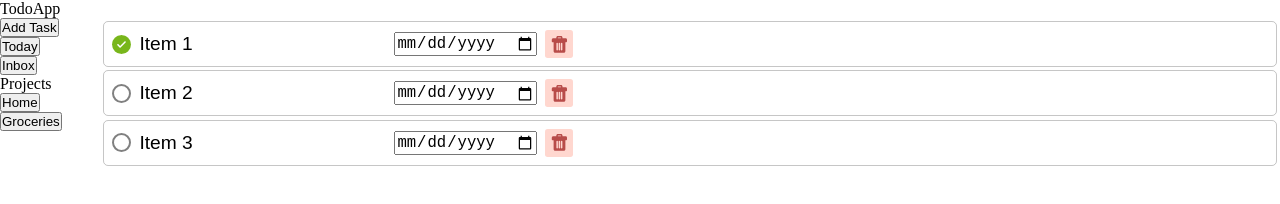
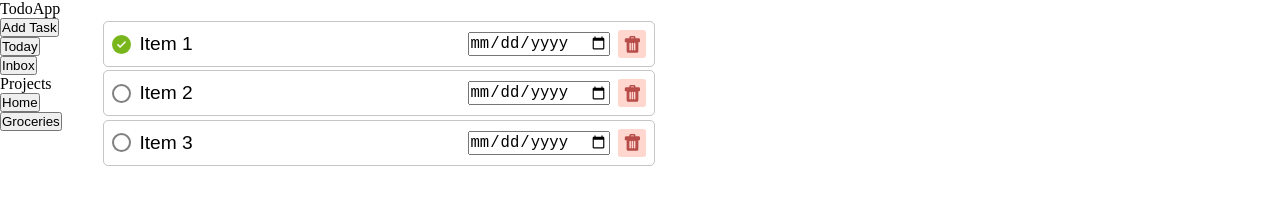
Before and after one commit to rahul-george/odin-todo, a website built with webpack: page src/template.html in a window 1280 px wide. Built offline with nearby package versions, Linux system fonts and the light colour scheme.

Commit message:
style(task card): card size to max-content

```diff
--- a/src/components/task-card.css
+++ b/src/components/task-card.css
@@ -7,6 +7,7 @@
   gap: 0.5em;
   align-items: center;
   border-radius: 5px;
+  width: max-content;
 }
 
 .checkbox {
@@ -18,6 +19,7 @@
   outline: none;
   border: none;
   font-size: 1.2em;
+  width: 30ch;
 }
 
 .task-title:focus {
```
